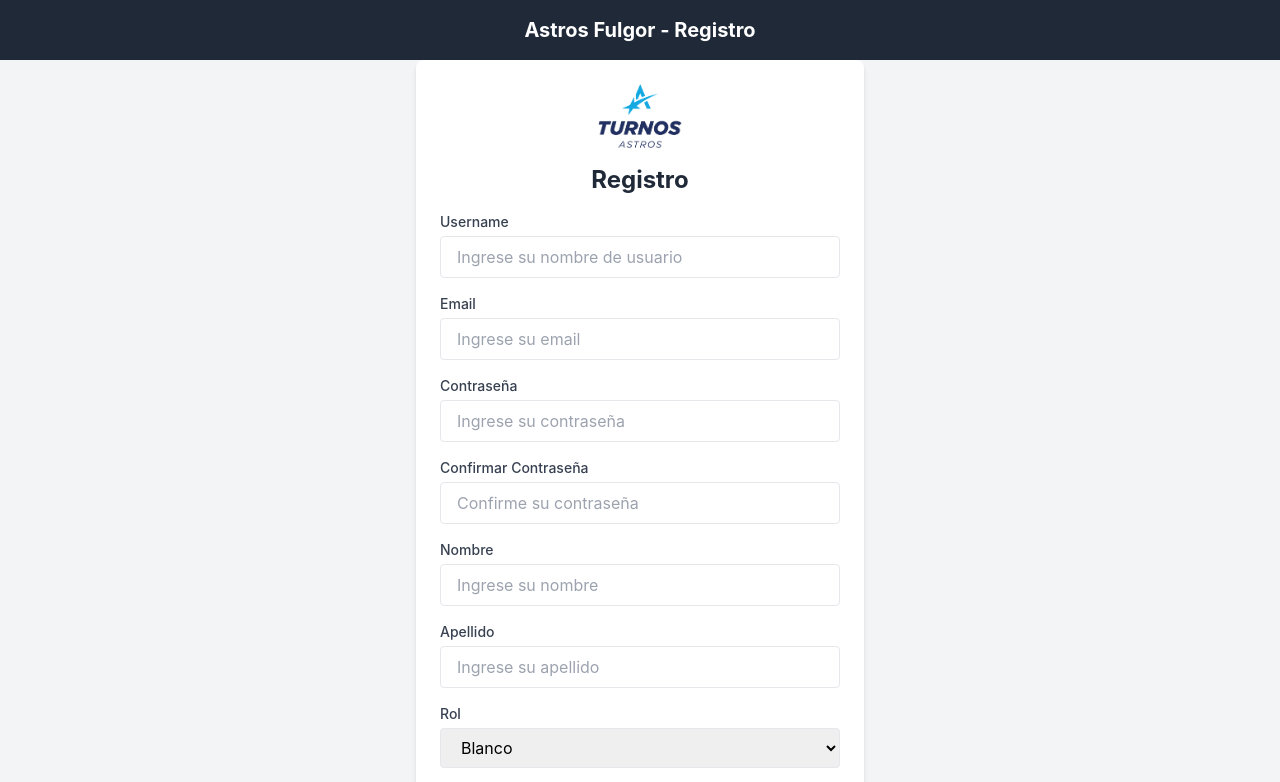
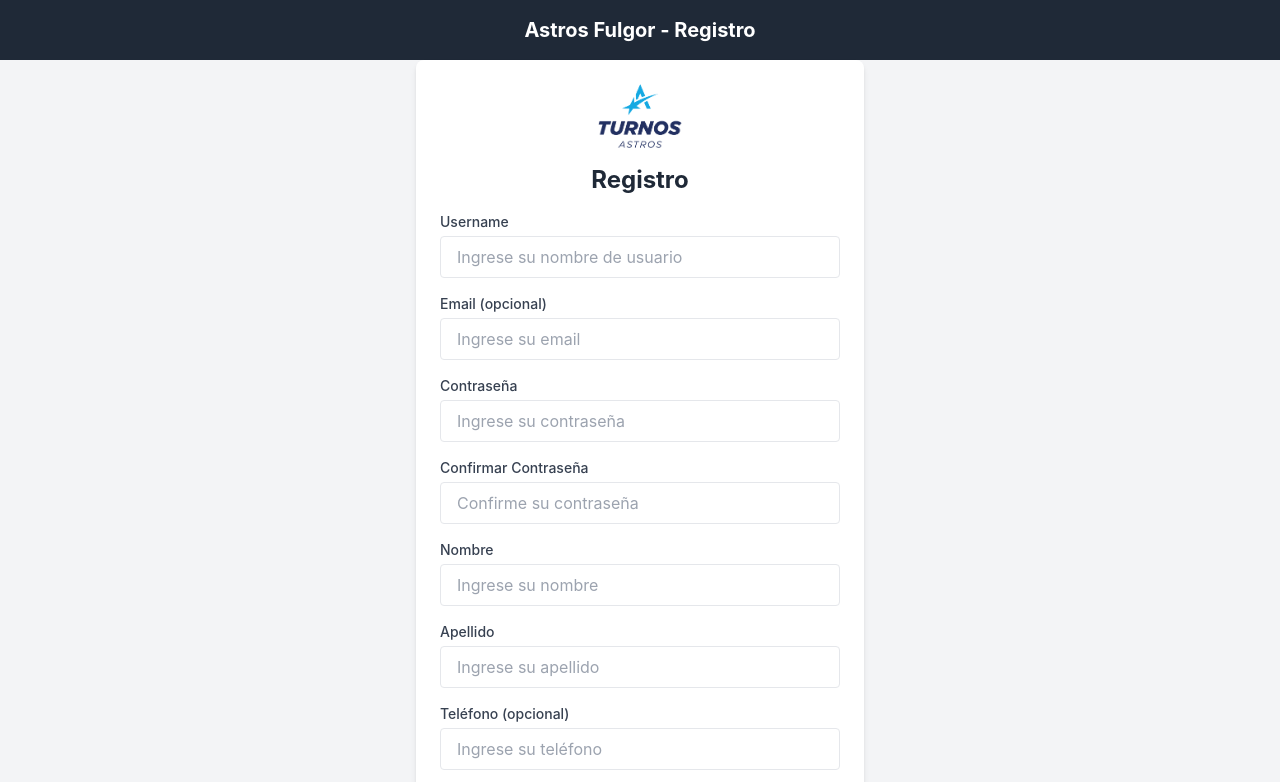
Before and after one commit to Shinobirun/AstrosFrontend, a React (Create React App) app: page /register in a window 1280 px wide. Shown: the top 782 px of the page. Built offline with nearby package versions, Linux system fonts and the light colour scheme.

Commit message:
arreglos

```diff
--- a/src/components/forms/registerForm.jsx
+++ b/src/components/forms/registerForm.jsx
@@ -11,6 +11,7 @@ const RegisterForm = () => {
     firstName: "",
     lastName: "",
     role: "Blanco",
+    telefono: "", // nuevo campo opcional
   });
   const [error, setError] = useState("");
   const [successMessage, setSuccessMessage] = useState("");
@@ -69,15 +70,13 @@ const RegisterForm = () => {
           {/* Email */}
           <div>
             <label className="block text-sm font-medium text-gray-700">
-              Email
+              Email (opcional)
             </label>
             <input
               type="email"
               name="email"
               value={formData.email}
               onChange={handleChange}
-              // QUITÁ ESTE required:
-              // required
               className="w-full mt-1 px-4 py-2 border rounded focus:outline-none focus:ring-indigo-500 focus:border-indigo-500"
               placeholder="Ingrese su email"
             />
@@ -145,6 +144,21 @@ const RegisterForm = () => {
             />
           </div>
 
+          {/* Teléfono (opcional) */}
+          <div>
+            <label className="block text-sm font-medium text-gray-700">
+              Teléfono (opcional)
+            </label>
+            <input
+              type="tel"
+              name="telefono"
+              value={formData.telefono}
+              onChange={handleChange}
+              className="w-full mt-1 px-4 py-2 border rounded focus:outline-none focus:ring-indigo-500 focus:border-indigo-500"
+              placeholder="Ingrese su teléfono"
+            />
+          </div>
+
           {/* Role */}
           <div>
             <label className="block text-sm font-medium text-gray-700">
@@ -183,7 +197,7 @@ const RegisterForm = () => {
               text-white font-medium
               focus:outline-none focus:ring-2 focus:ring-offset-2 focus:ring-indigo-500
               transition-colors duration-300
-                mb-4            /* margen inferior */
+              mb-4
             "
           >
             Registrarse
@@ -191,9 +205,9 @@ const RegisterForm = () => {
         </form>
 
         {/* Botón para volver al dashboard */}
-          <div className="flex justify-center mt-4">  {/* margen superior */}
+        <div className="flex justify-center mt-4">
           <button
-              onClick={() => navigate('/dashboard')}
+            onClick={() => navigate("/dashboard")}
             className="
               w-full
               py-2 px-4
@@ -207,10 +221,7 @@ const RegisterForm = () => {
             Volver al Dashboard
           </button>
         </div>
-
-
       </div>
-
     </div>
   );
 };
--- a/src/pages/UpdateUserPage.jsx
+++ b/src/pages/UpdateUserPage.jsx
@@ -9,8 +9,10 @@ const UpdateUserPage = () => {
   const [username, setUsername] = useState("");
   const [firstName, setFirstName] = useState("");
   const [lastName, setLastName] = useState("");
+  const [email, setEmail] = useState("");           // ← nuevo estado
+  const [telefono, setTelefono] = useState("");     // ← nuevo estado
   const [role, setRole] = useState("");
-  const [password, setPassword] = useState("");           // <-- nuevo estado
+  const [password, setPassword] = useState("");
   const [activo, setActivo] = useState(true);
 
   const [loading, setLoading] = useState(true);
@@ -33,6 +35,8 @@ const UpdateUserPage = () => {
           setUsername(user.username);
           setFirstName(user.firstName);
           setLastName(user.lastName);
+          setEmail(user.email || "");           // ← asignar email
+          setTelefono(user.telefono || "");     // ← asignar teléfono
           setRole(user.role);
           setActivo(user.activo);
         }
@@ -46,7 +50,7 @@ const UpdateUserPage = () => {
     fetchUser();
   }, [userId]);
 
-  // 2) Guardar cambios generales (incluye contraseña si se ingresó)
+  // 2) Guardar cambios (incluye email y teléfono, y contraseña opcional)
   const handleSubmit = async (e) => {
     e.preventDefault();
     setSaving(true);
@@ -54,12 +58,14 @@ const UpdateUserPage = () => {
 
     try {
       const token = localStorage.getItem("token");
-      // Armamos el body dinámicamente: solo incluimos password si no está vacío
+      // Armar body dinámicamente
       const body = {
         id: userId,
         username,
-        first_name: firstName,
-        last_name: lastName,
+        firstName,
+        lastName,
+        email,       // ← incluir email
+        telefono,    // ← incluir teléfono
         role,
         activo,
       };
@@ -73,7 +79,7 @@ const UpdateUserPage = () => {
         { headers: { Authorization: `Bearer ${token}` } }
       );
       setMessage({ type: "success", text: "Usuario actualizado correctamente." });
-      setPassword(""); // limpiamos el input de contraseña
+      setPassword(""); // limpiar contraseña
     } catch (err) {
       console.error(err);
       setMessage({ type: "error", text: "Error al actualizar usuario." });
@@ -152,6 +158,30 @@ const UpdateUserPage = () => {
             value={lastName}
             onChange={(e) => setLastName(e.target.value)}
             required
+          />
+        </div>
+
+        {/* Email */}
+        <div>
+          <label className="block text-sm mb-1">Email</label>
+          <input
+            type="email"
+            className="w-full border px-3 py-2 rounded"
+            value={email}
+            onChange={(e) => setEmail(e.target.value)}
+            placeholder="Correo electrónico (opcional)"
+          />
+        </div>
+
+        {/* Teléfono */}
+        <div>
+          <label className="block text-sm mb-1">Teléfono</label>
+          <input
+            type="tel"
+            className="w-full border px-3 py-2 rounded"
+            value={telefono}
+            onChange={(e) => setTelefono(e.target.value)}
+            placeholder="Teléfono (opcional)"
           />
         </div>
 
--- a/src/pages/usuariosPage.jsx
+++ b/src/pages/usuariosPage.jsx
@@ -17,7 +17,13 @@ const UsuariosPage = () => {
           "https://astrosfrontend.onrender.com/api/users/usuarios",
           { headers: { Authorization: `Bearer ${token}` } }
         );
-        setUsuarios(data);
+        // Ordenar alfabéticamente por firstName, luego lastName
+        const ordenados = data.sort((a, b) => {
+          const nombreA = `${a.firstName} ${a.lastName}`.toLowerCase();
+          const nombreB = `${b.firstName} ${b.lastName}`.toLowerCase();
+          return nombreA.localeCompare(nombreB);
+        });
+        setUsuarios(ordenados);
       } catch (err) {
         console.error("Error al obtener usuarios:", err.response?.data || err.message);
       }
@@ -27,7 +33,6 @@ const UsuariosPage = () => {
   }, []);
 
   const verTurnosMensuales = (userId) => navigate(`/turnosMensuales/${userId}`);
-  const verTurnosSemanales = (userId) => navigate(`/turnosSemanales/${userId}`);
 
   return (
     <div className="min-h-screen bg-gray-100 p-6">
@@ -59,6 +64,7 @@ const UsuariosPage = () => {
                     <span className="text-sm text-gray-600">({user.username})</span>
                   </span>
                   <p className="text-sm text-gray-600">Email: {user.email || "—"}</p>
+                  <p className="text-sm text-gray-600">Teléfono: {user.telefono || "—"}</p>
                   <p className="text-sm font-medium text-gray-800">Rol: {user.role}</p>
                   <p className="text-sm text-gray-600">
                     Creado: {new Date(user.createdAt).toLocaleDateString()}
@@ -80,12 +86,6 @@ const UsuariosPage = () => {
                     className="flex-1 bg-blue-500 hover:bg-blue-600 text-white py-2 rounded focus:outline-none focus:ring-2 focus:ring-blue-300 transition"
                   >
                     Turnos Mensuales
-                  </button>
-                  <button
-                    onClick={() => verTurnosSemanales(user._id)}
-                    className="flex-1 bg-green-500 hover:bg-green-600 text-white py-2 rounded focus:outline-none focus:ring-2 focus:ring-green-300 transition"
-                  >
-                    Turnos Semanales
                   </button>
                   <button
                     onClick={() => navigate(`/editarUsuarios/${user._id}`)}
```
Lines whose indentation alone changed are shown as unchanged.
